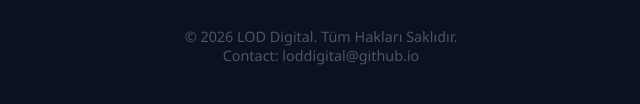
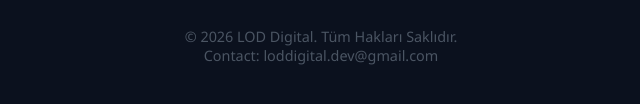
Before and after one commit to loddigital/lodplayer-web, a plain HTML site: page index.html in a window 1280 px wide. Shown: the part 450-554 px from the top of the page, 319-959 px from the left. Drawn offline with Linux system fonts and the light colour scheme.

Commit message:
Update index.html

```diff
--- a/index.html
+++ b/index.html
@@ -44,7 +44,7 @@
         <p>Gelişmiş, hızlı ve kullanıcı dostu IPTV oynatıcı deneyimi. Çok yakında Google Play Store'da!</p>
         <div class="footer">
             &copy; 2026 LOD Digital. Tüm Hakları Saklıdır. <br>
-            Contact: loddigital@github.io
+            Contact: loddigital.dev@gmail.com
         </div>
     </div>
 </body>
```
